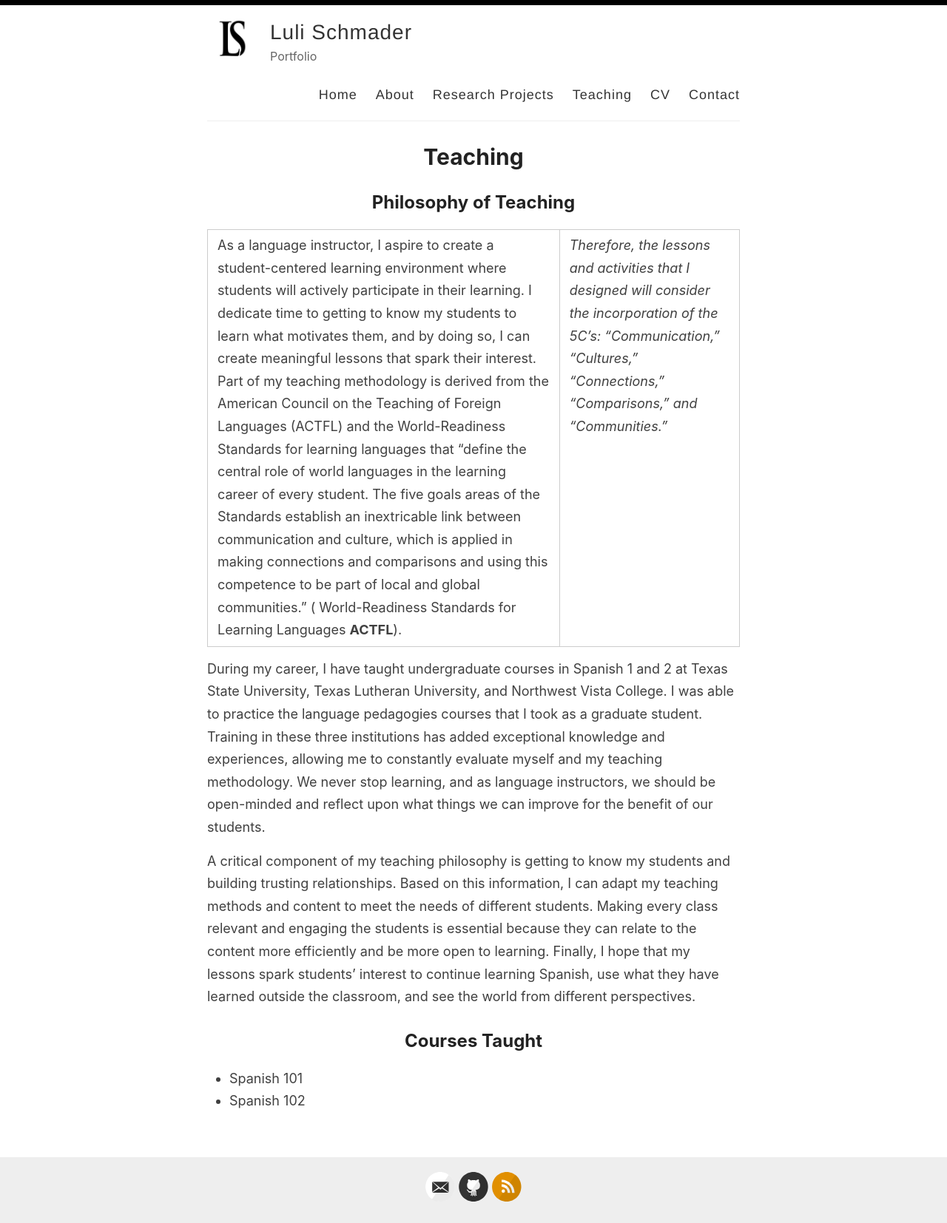
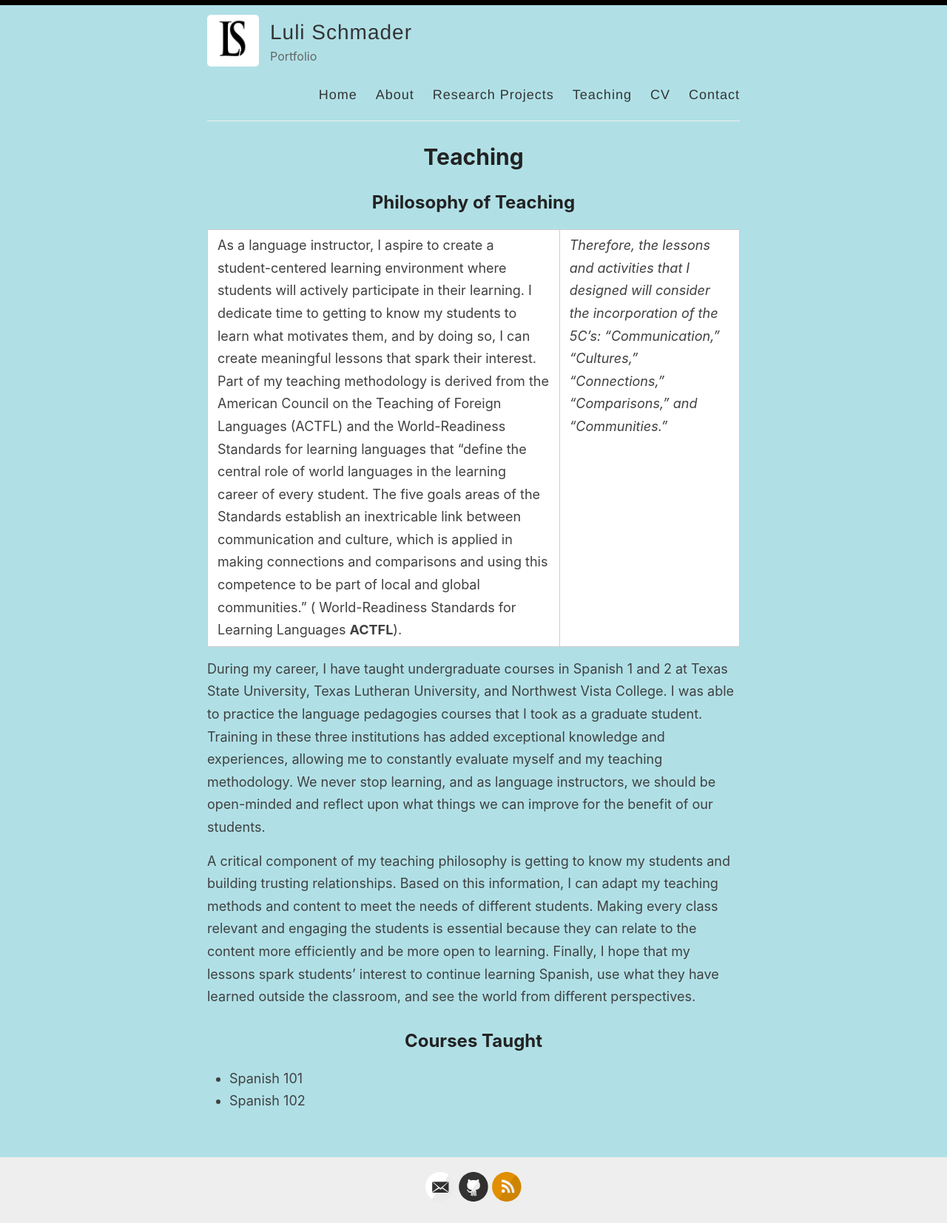
Before and after one commit to lulischmader/lulischmader.github.io, a Jekyll site: the page built from _pages/teaching.md, in a window 1280 px wide. Shown: the whole page at 74% size. Built offline with Jekyll 4.4.1, drawn with Linux system fonts in a browser that asks for light colours.

Commit message:
Update teaching.md

```diff
--- a/_pages/teaching.md
+++ b/_pages/teaching.md
@@ -3,6 +3,14 @@ layout: page
 permalink: /teaching/
 title: Teaching
 ---
+<head>
+  <style>
+    body {
+      background-color: powderblue;
+    }
+  </style>
+</head>
+
 ## Philosophy of Teaching
 
 >As a language instructor, I aspire to create a student-centered learning environment where students will actively participate in their learning. I dedicate time to getting to know my students to learn what motivates them, and by doing so, I can create meaningful lessons that spark their interest. Part of my teaching methodology is derived from the American Council on the Teaching of Foreign Languages (ACTFL) and the World-Readiness Standards for learning languages that “define the central role of world languages in the learning career of every student. The five goals areas of the Standards establish an inextricable link between communication and culture, which is applied in making connections and comparisons and using this competence to be part of local and global communities.” ( World-Readiness Standards for Learning Languages **ACTFL**). | *Therefore, the lessons and activities that I designed will consider the incorporation of the 5C’s: “Communication,” “Cultures,” “Connections,” “Comparisons,” and “Communities.”*
```
